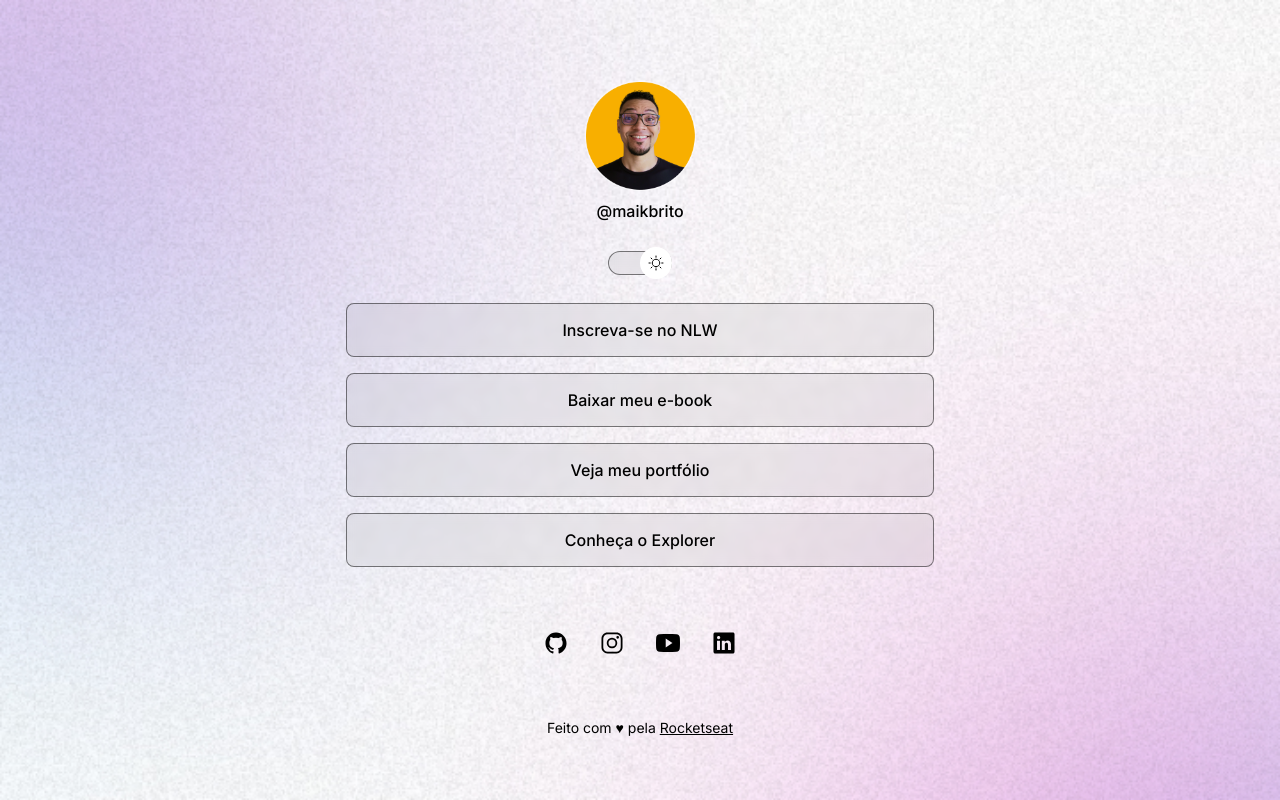
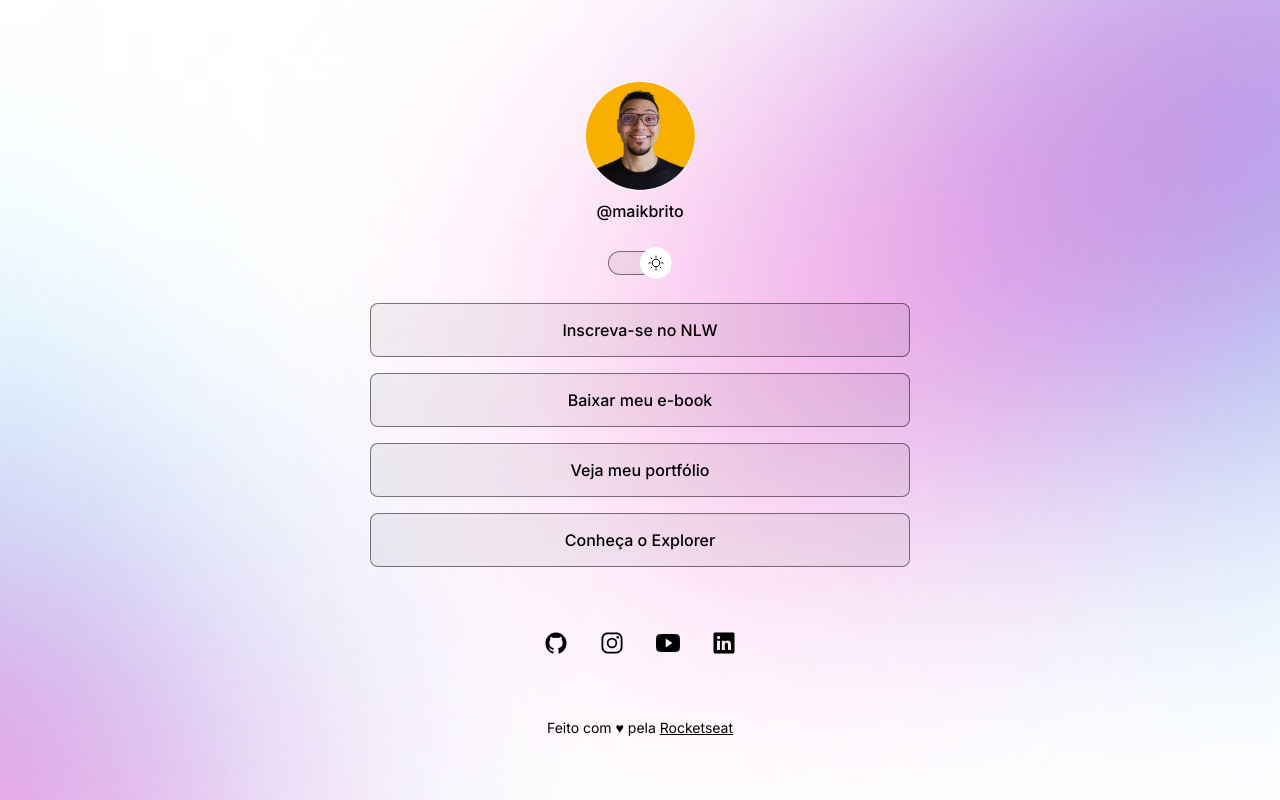
Before and after one commit to joaogabrielbmf/projetoLinkTree, a plain HTML site: page index.html in a window 1280 px wide. Drawn offline with nearby package versions, Linux system fonts and the light colour scheme.

Commit message:
change background 700px

```diff
--- a/style.css
+++ b/style.css
@@ -90,7 +90,7 @@ ul {
   display: flex;
   flex-direction: column;
   gap: 16px;
-  padding: 24px 0;
+  padding: 24px;
 }
 ul li a {
   display: flex;
@@ -113,7 +113,7 @@ ul li a:hover {
 
 #social-links {
   display: flex;
-  padding: 24px 0;
+  padding: 24px;
   justify-content: center;
   align-items: center;
   font-size: 24px;
@@ -135,3 +135,13 @@ footer {
   padding: 24px 0;
   font-size: 14px;
 }
+
+@media (min-width: 700px) {
+  :root {
+    --bg-url: url(./assets/bg-desktop.jpg)
+  }
+
+  .light {
+    --bg-url: url(./assets/bg-desktop-light.jpg)
+  }
+}
```
